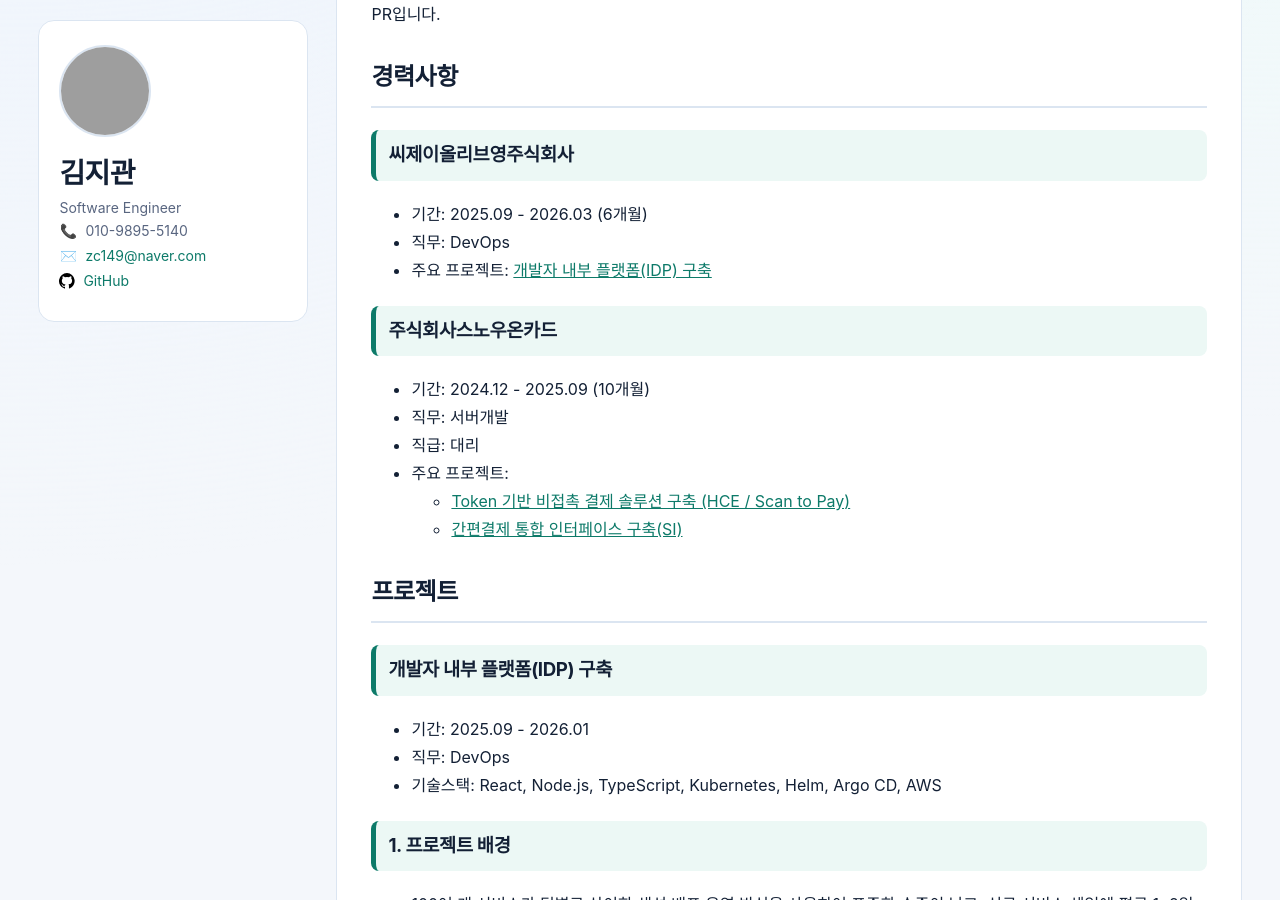
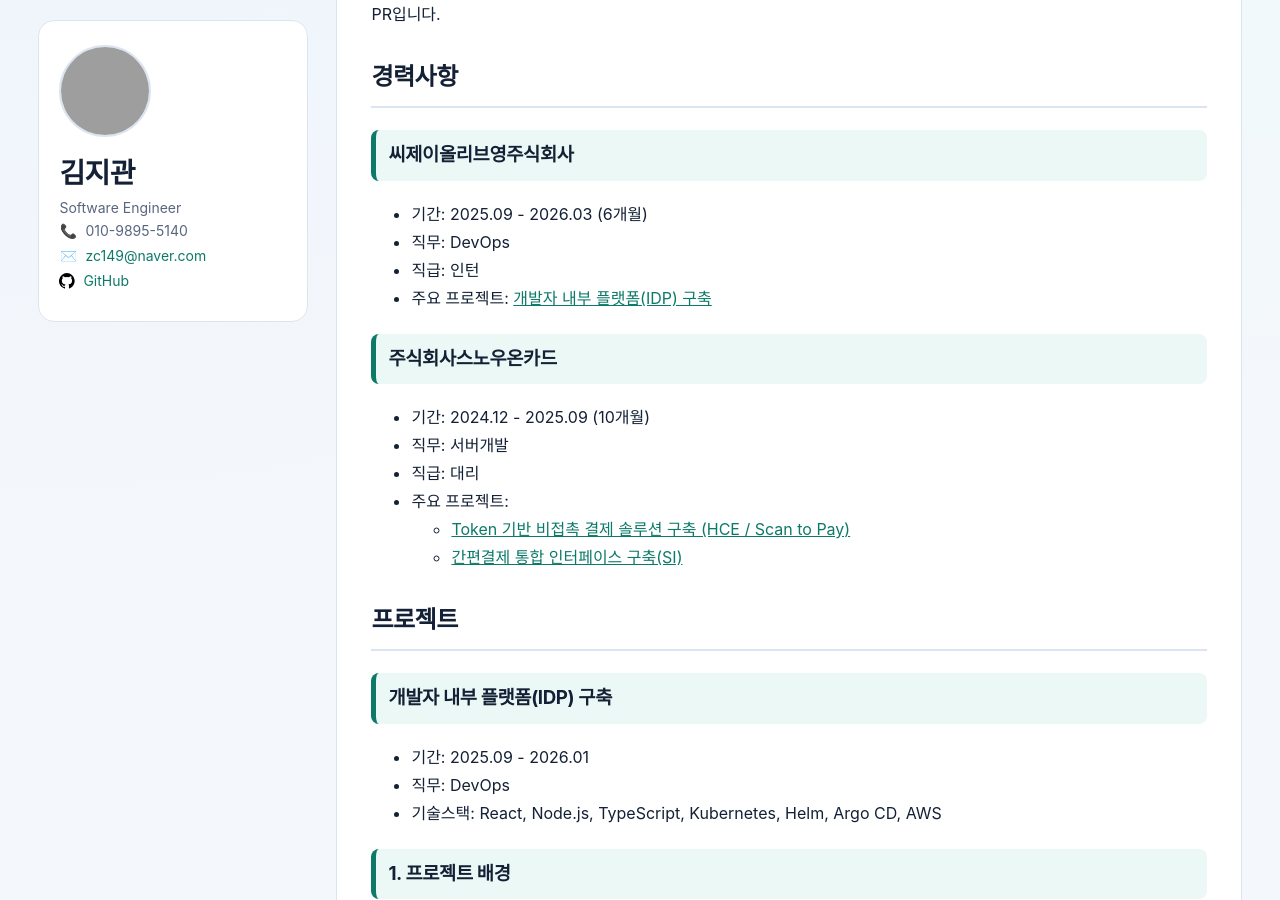
Before and after one commit to zc149/zc149.github.io, a Jekyll site: the page built from index.md, in a window 1280 px wide and 900 px high, scrolled down 1145 px. Built offline with Jekyll 4.4.1, drawn with Linux system fonts in a browser that asks for light colours; grey boxes are pictures that could not be loaded.

Commit message:
경력사항 수정

```diff
--- a/index.md
+++ b/index.md
@@ -40,6 +40,7 @@ Terrateam 사용 중 발견한 UI 이슈를 재현하고 수정한 기여입니
 
 - 기간: 2025.09 - 2026.03 (6개월)
 - 직무: DevOps
+- 직급: 인턴
 - 주요 프로젝트: [개발자 내부 플랫폼(IDP) 구축](#개발자-내부-플랫폼idp-구축)
 
 ### 주식회사스노우온카드
```
